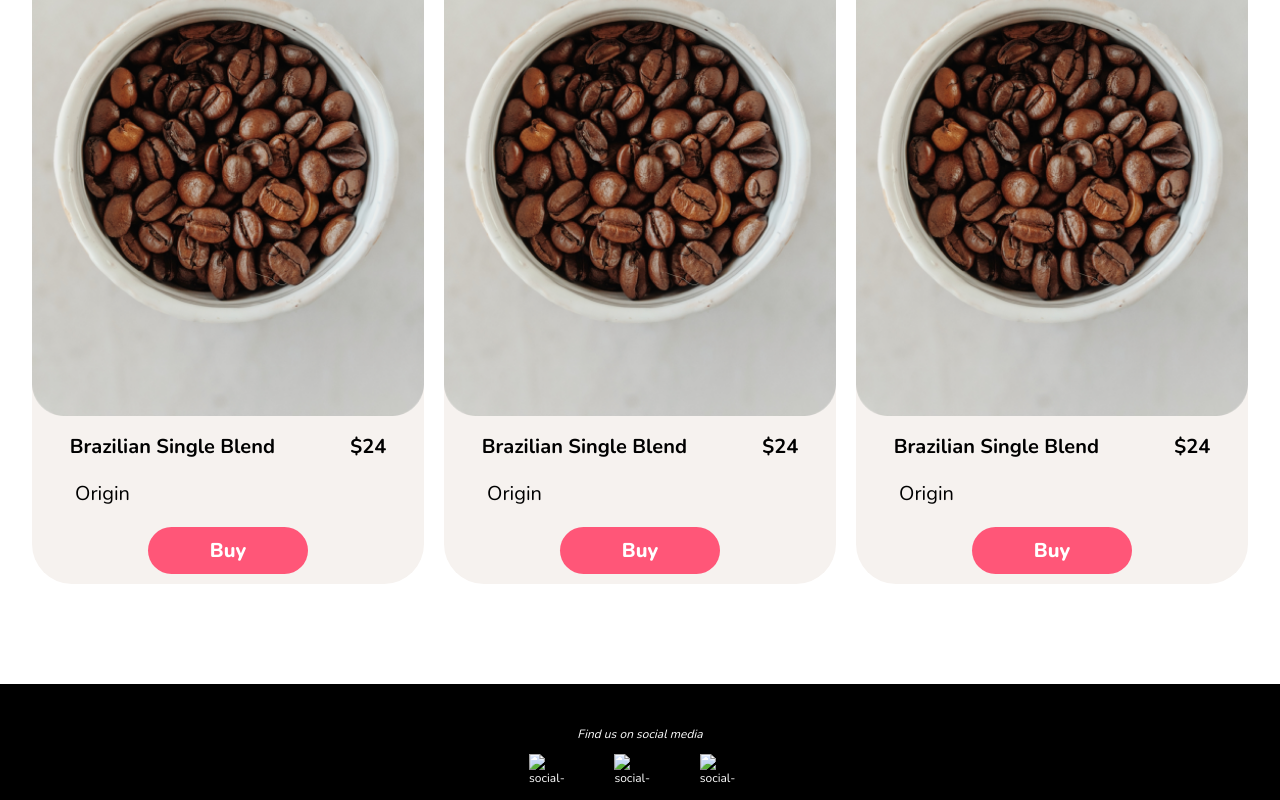
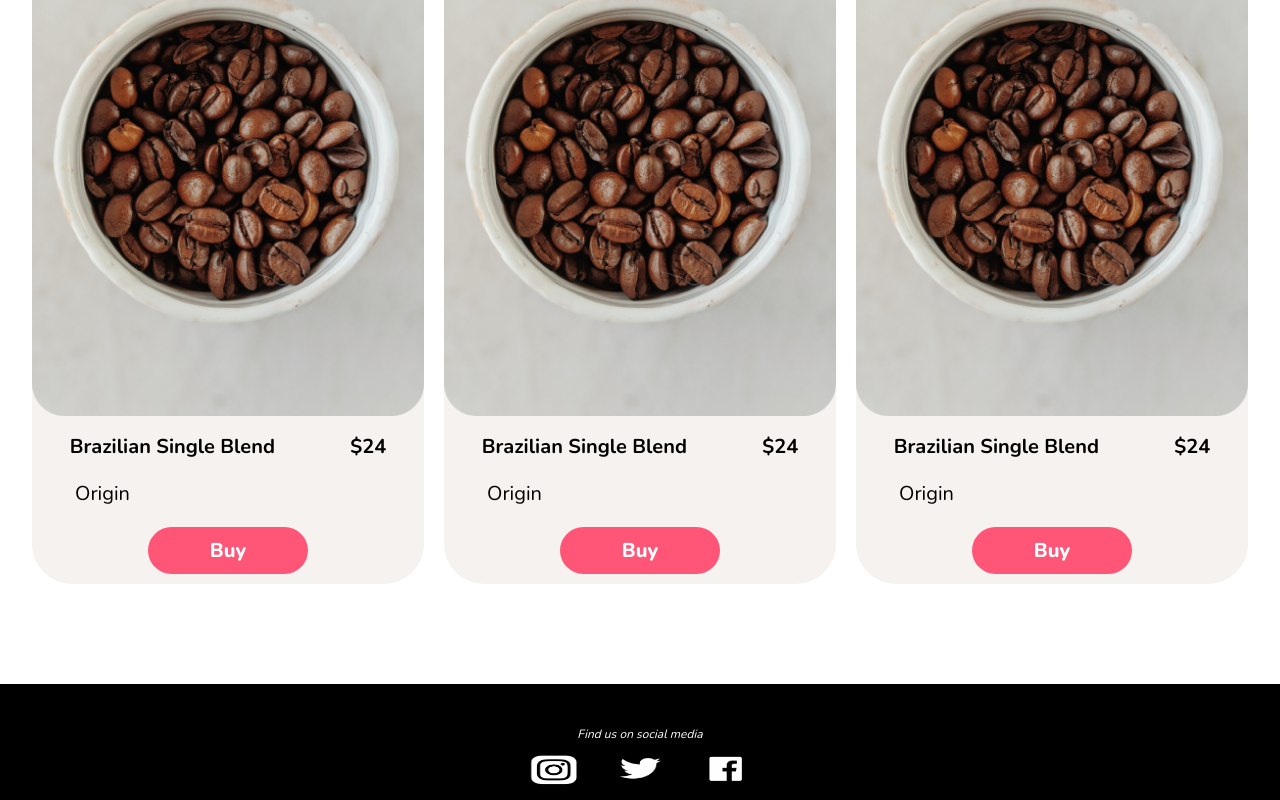
Before and after one commit to Alex-Nin/Nin-Bean-Machine, a plain HTML site: page index2.html in a window 1280 px wide. Shown: the part 1749-2549 px from the top of the page. Drawn offline with nearby package versions, Linux system fonts and the light colour scheme; the site is published under a folder, as on GitHub Pages, so addresses that start at the root find nothing.

Commit message:
Add files via upload

```diff
--- a/index2.html
+++ b/index2.html
@@ -133,11 +133,11 @@
           <p><em>Find us on social media</em></p>
         </div>
         <div class="footer-logos">
-          <img class="item" src="/assets/insta-logo.png"
+          <img class="item" src="assets/insta-logo.png"
             alt="social-media-logo"/>
-          <img class="item" src="/assets/twitter-logo.png"
+          <img class="item" src="assets/twitter-logo.png"
             alt="social-media-logo"/>
-          <img class="item" src="/assets/fb-logo.png"
+          <img class="item" src="assets/fb-logo.png"
             alt="social-media-logo"/>
         </div>
       </footer>
```
Also changed, not shown: index.html (+3 -3 lines).
